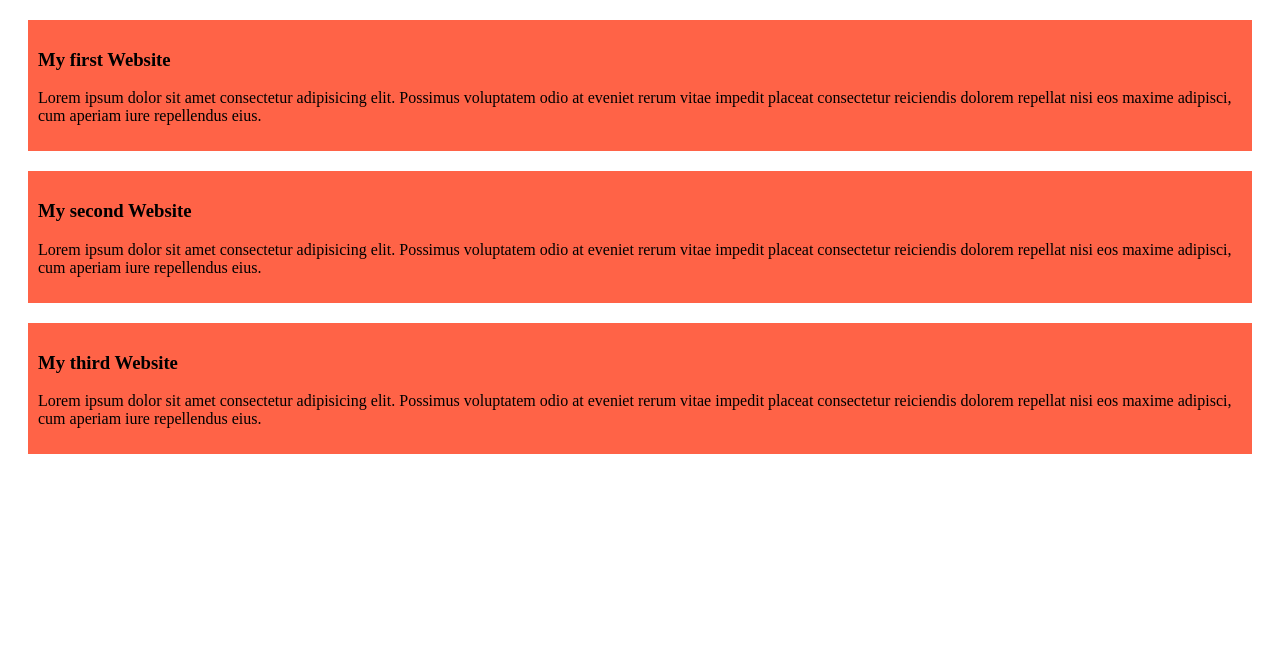
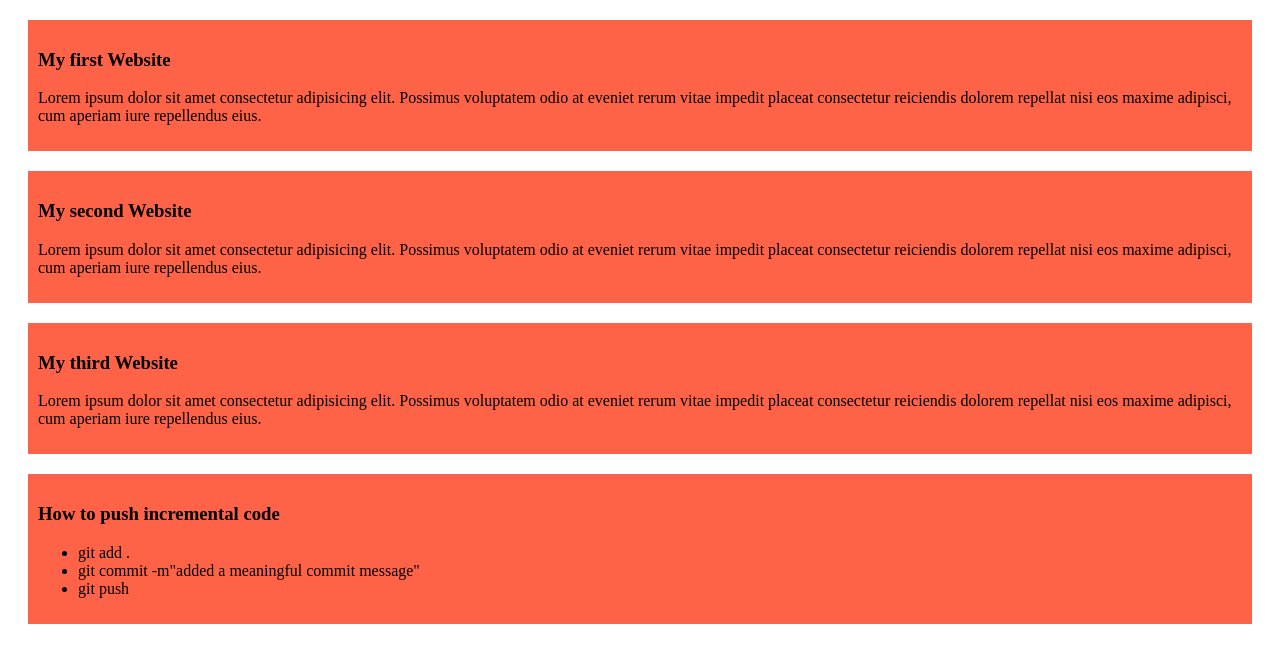
Before and after one commit to hamidur121/New-Website-Github, a plain HTML site: page index.html in a window 1280 px wide. Drawn offline with Linux system fonts and the light colour scheme.

Commit message:
added the unorder list

```diff
--- a/index.html
+++ b/index.html
@@ -21,5 +21,15 @@
     <p>Lorem ipsum dolor sit amet consectetur adipisicing elit. Possimus voluptatem odio at eveniet rerum vitae impedit placeat consectetur reiciendis dolorem repellat nisi eos maxime adipisci, cum aperiam iure repellendus eius.</p>
 
     </div>
+
+    <div>
+
+        <h3>How to push incremental code</h3>
+        <ul>
+            <li>git add .</li>
+            <li>git commit -m"added a meaningful commit message"</li>
+            <li>git push</li>
+        </ul>
+    </div>
 </body>
 </html>
```
